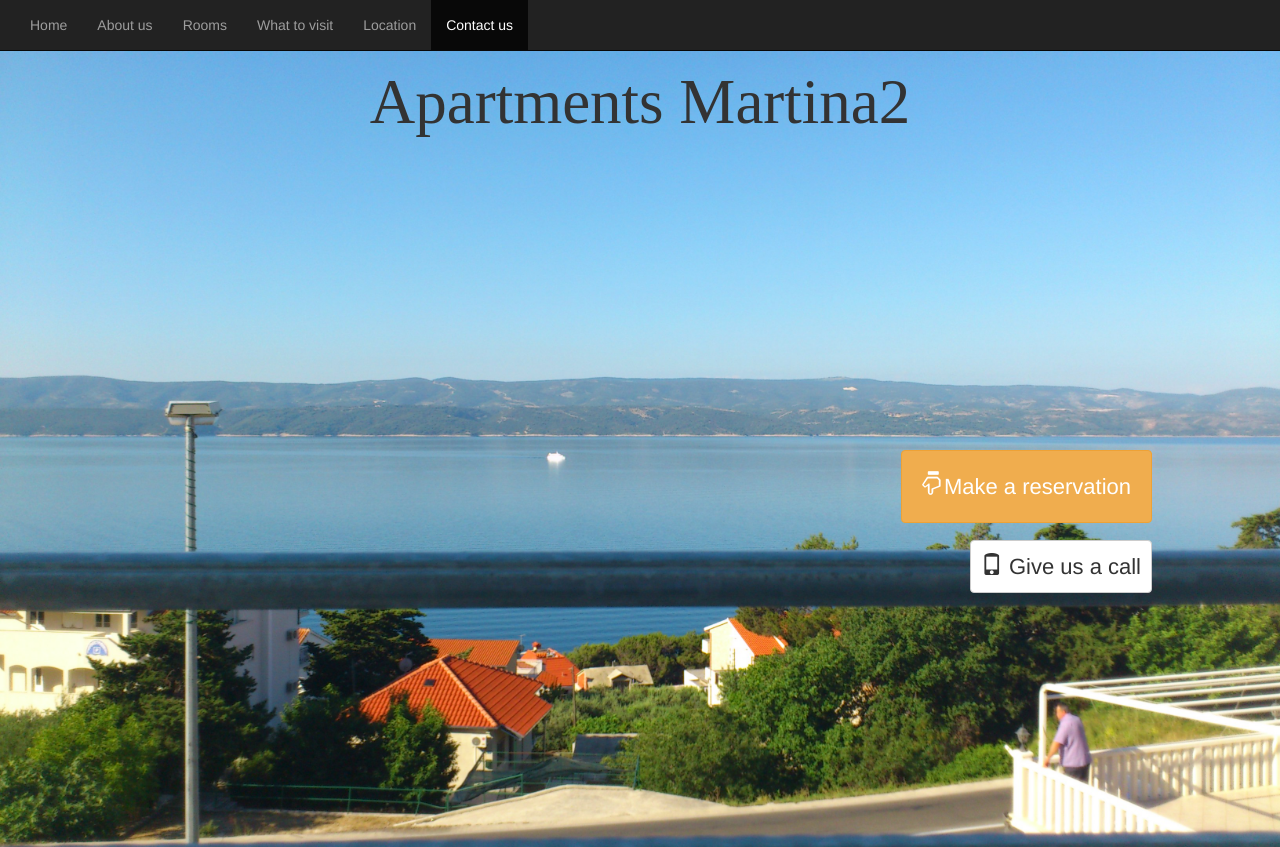
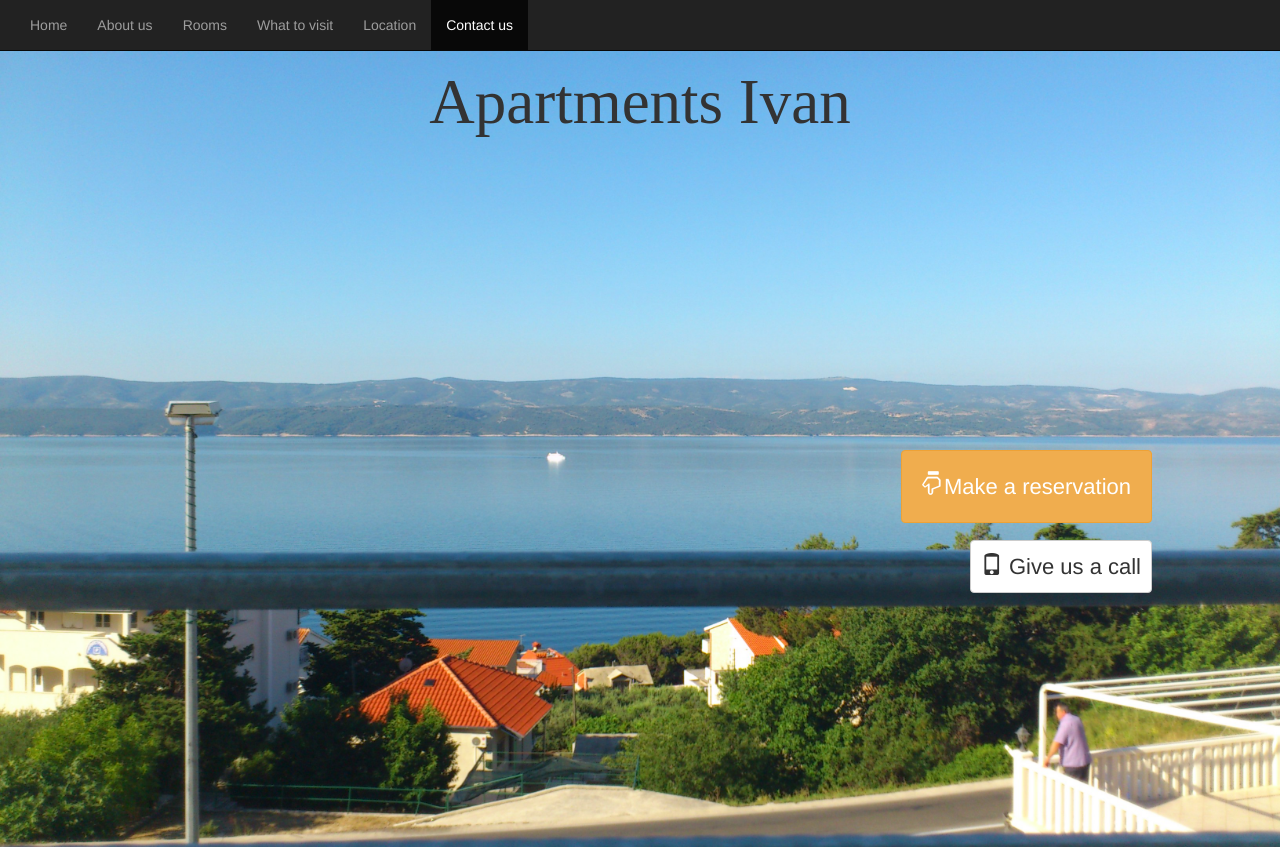
Before and after one commit to zenjara/Project_1, a plain HTML site: page project1_web/index.html in a window 1280 px wide. Shown: the top 847 px of the page. Drawn offline with nearby package versions, Linux system fonts and the light colour scheme; a web font is replaced by a local one.

Commit message:
Vraćanje prvobitnog naslova

```diff
--- a/project1_web/index.html
+++ b/project1_web/index.html
@@ -51,7 +51,7 @@
         <!--  JUMBOTRON  -->
             <div class="container-fluid jumbotron " id="home">
 
-                <h1 class="text-center" id="title">Apartments Martina2</h1>
+                <h1 class="text-center" id="title">Apartments Ivan</h1>
                 <!--<img src="images/plaza_1.jpg" alt="Stanici" id="img1" class="center-block" />-->
                 <a href="#contact" class="btn btn-warning btn-large" id="btn1"><span class="glyphicon glyphicon-hand-down"></span>Make a reservation</a>
                 <a href="#" class="btn btn-large btn-default " id="btn3"><span class="glyphicon glyphicon-phone"></span> Give us a call</a>
```
